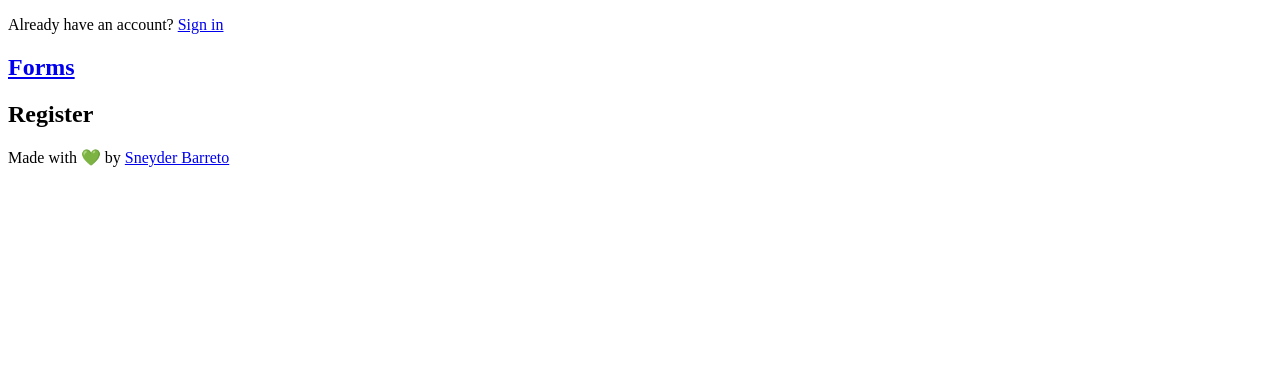
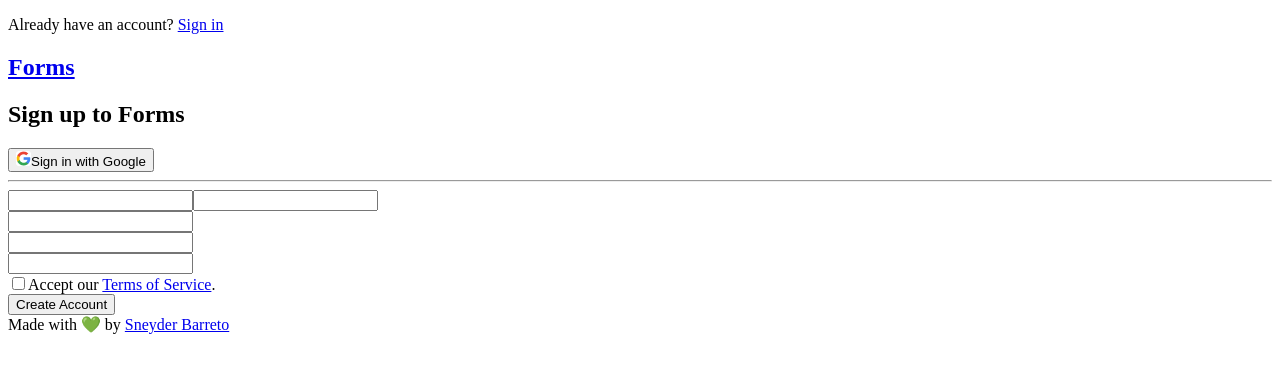
Before and after one commit to sneyderdev/forms, a React app: page /register in a window 1280 px wide. Shown: the top 372 px of the page. Built offline with nearby package versions, Linux system fonts and the light colour scheme.

Commit message:
ADD: Register content and structure

```diff
--- /dev/null
+++ b/src/components/RegisterForm/index.jsx
@@ -0,0 +1,30 @@
+import React from 'react';
+
+const RegisterForm = () => (
+  <div>
+    <form>
+      <div>
+        <input type="text" />
+        <input type="text" />
+      </div>
+      <input type="email" />
+      <div>
+        <input type="password" />
+        <span />
+      </div>
+      <div>
+        <input type="password" />
+        <span />
+      </div>
+      <div>
+        <label htmlFor="agree-to-terms">
+          <input type="checkbox" name="agree-to-terms" id="agree-to-terms" />
+          Accept our <a href="/">Terms of Service</a>.
+        </label>
+      </div>
+      <input type="submit" value="Create Account" />
+    </form>
+  </div>
+);
+
+export default RegisterForm;
--- a/src/components/index.js
+++ b/src/components/index.js
@@ -1,3 +1,4 @@
 export { default as Layout } from './Layout';
 export { default as GoogleButton } from './GoogleButton';
 export { default as LoginForm } from './LoginForm';
+export { default as RegisterForm } from './RegisterForm';
--- a/src/containers/Register/index.jsx
+++ b/src/containers/Register/index.jsx
@@ -1,9 +1,14 @@
 import React from 'react';
 
+import { GoogleButton, RegisterForm } from '@components';
+
 const Register = () => (
-  <div>
-    <h1>Register</h1>
-  </div>
+  <section>
+    <h2>Sign up to Forms</h2>
+    <GoogleButton />
+    <hr />
+    <RegisterForm />
+  </section>
 );
 
 export default Register;
```
